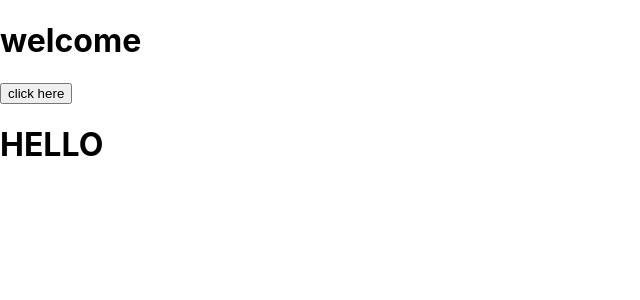
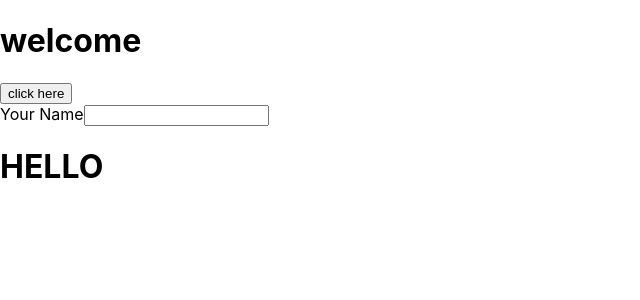
Before and after one commit to linadelh/react-notes, a React (Create React App) app: page / in a window 1280 px wide. Shown: the top 300 px of the page, without its empty margins (0-640 px from the left). Built offline with nearby package versions, Linux system fonts and the light colour scheme.

Commit message:
3ilm kbir

```diff
--- a/src/App.js
+++ b/src/App.js
@@ -1,7 +1,7 @@
 
 import './App.css';
 import Mybutton from './Mybutton.js'
-
+import MyInput from './MyInput.js'
 
 
 function App() {
@@ -12,7 +12,7 @@ function App() {
     <div className="App">
 
        <Mybutton/>
-
+       <MyInput/>
        <h1>HELLO</h1>
 
 
--- /dev/null
+++ b/src/MyInput.js
@@ -0,0 +1,19 @@
+import { useState } from "react";
+export default function MyInput(){
+
+
+   const [Inputvalue , setInputvalue] = useState('');
+    function handleinput (e){
+        setInputvalue(e.target.value);
+    }
+    return (
+        <div>
+            <label>Your Name</label>
+            <input
+            value={Inputvalue}
+            onChange={handleinput
+            }
+            ></input>
+        </div>
+    )
+}
```
